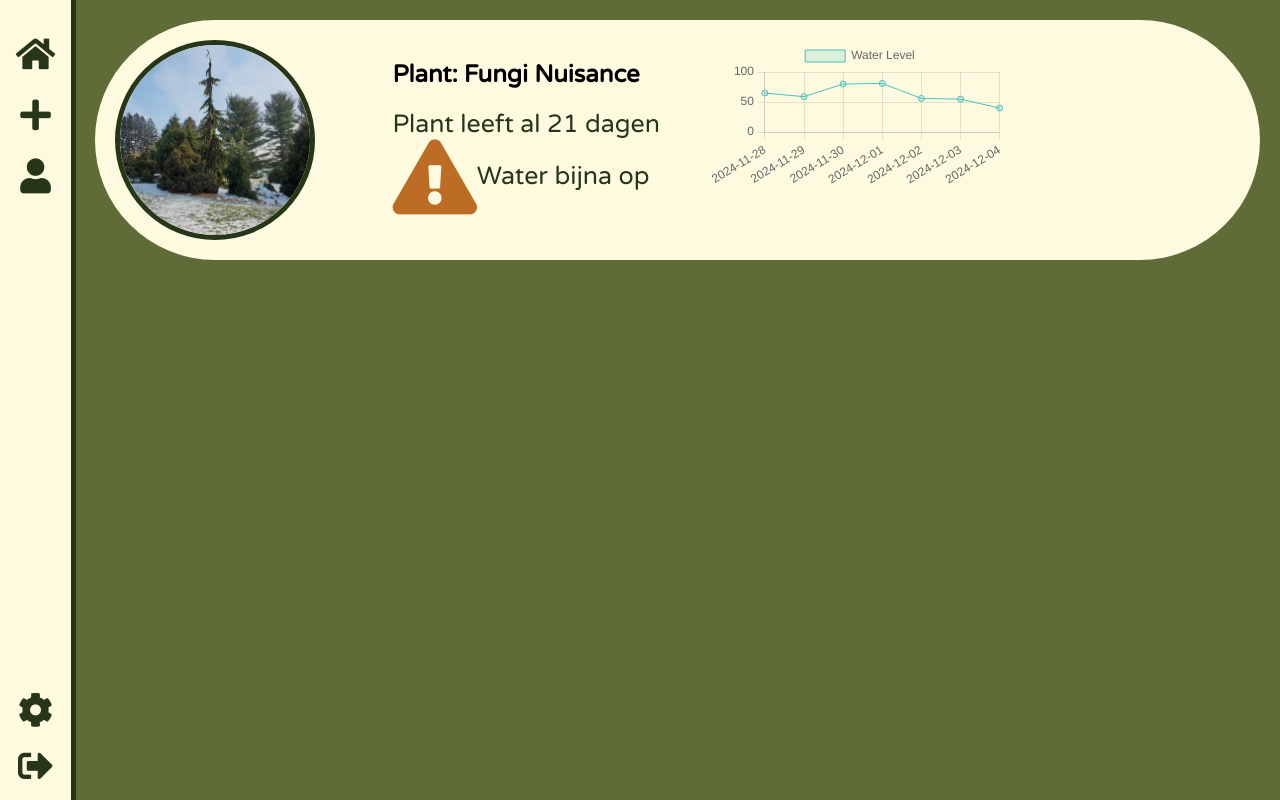
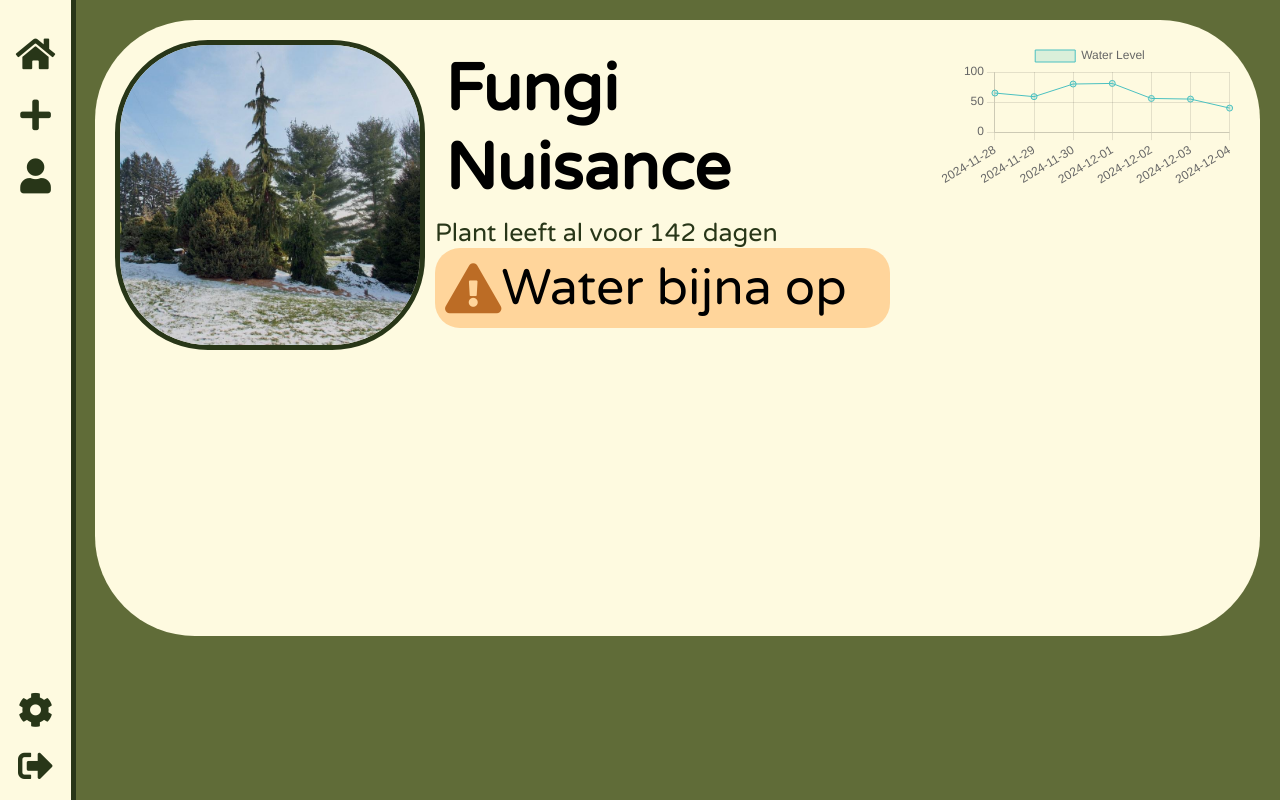
Before and after one commit to ChillsyOnGit/FloraFlux, a PHP site: page /plant.php in a window 1280 px wide. Run offline with PHP 8.4, Linux system fonts and the light colour scheme.

Commit message:
plant.php wip

```diff
--- a/css/plant.css
+++ b/css/plant.css
@@ -3,13 +3,19 @@ a:has(.plant){
     color: var(--dark-green);
 }
 
+h1 {
+    font-size: 65px;
+    display: flex;
+    margin: 10px;
+}
+
 .plant {
-    height: 200px;
+    height: 45vw;
     display: flex;
     padding: 20px;
     gap: 50px;
     background-color: var(--white);
-    border-radius: 500px;
+    border-radius: 100px;
     margin-bottom: 20px;
 }
 
@@ -18,19 +24,31 @@ a:has(.plant){
 }
 
 .plant-img img {
-    height: 190px;
-    width: 190px;
+    height: 300px;
+    width: 300px;
     object-fit: cover;
-    border-radius: 100%;
+    border-radius: 30%;
     border: 5px solid var(--dark-green);
 }
 
 .plant-info {
-    display: grid;
+    display: flex;
     grid-template-columns: repeat(2, 1fr);
     grid-template-rows: repeat(2, auto);
     gap: 10px;
 }
+
+.plant-warning {
+    display: flex;
+    align-items: center;
+    margin-left: auto;
+    margin-right: 0px;
+    background-color: rgb(255, 171, 77, 0.47);
+    padding: 10px;
+    border-radius: 25px;
+    font-size: 50px !important;
+    color: black !important;
+    }
 
 .plant-info p {
     margin: 0;
@@ -41,14 +59,7 @@ a:has(.plant){
     text-decoration: none;
 }
 
-.plant-warning {
-    display: flex;
-    align-items: center;
-    margin-left: auto;
-    margin-right: 20px;
-    }
-
 .plant-warning i {
-    font-size: 75px;
+    font-size: 50px;
     color: var(--dark-orange);
     }
--- a/plant.php
+++ b/plant.php
@@ -9,8 +9,8 @@ require_once 'assets/sidebar.php'; ?>
             <img src="assets/images/plant.jpg" alt="plant">
             </div>
             <div class="plant-text">
-                <h1>Plant: Fungi Nuisance</h1>
-                <p>Plant leeft al 21 dagen</p>
+                <h1>Fungi Nuisance</h1>
+                <p>Plant leeft al voor 142 dagen</p>
                 <p class="plant-warning"><i class="fas fa-exclamation-triangle"></i>Water bijna op</p>
             </div>
         </div>
```
